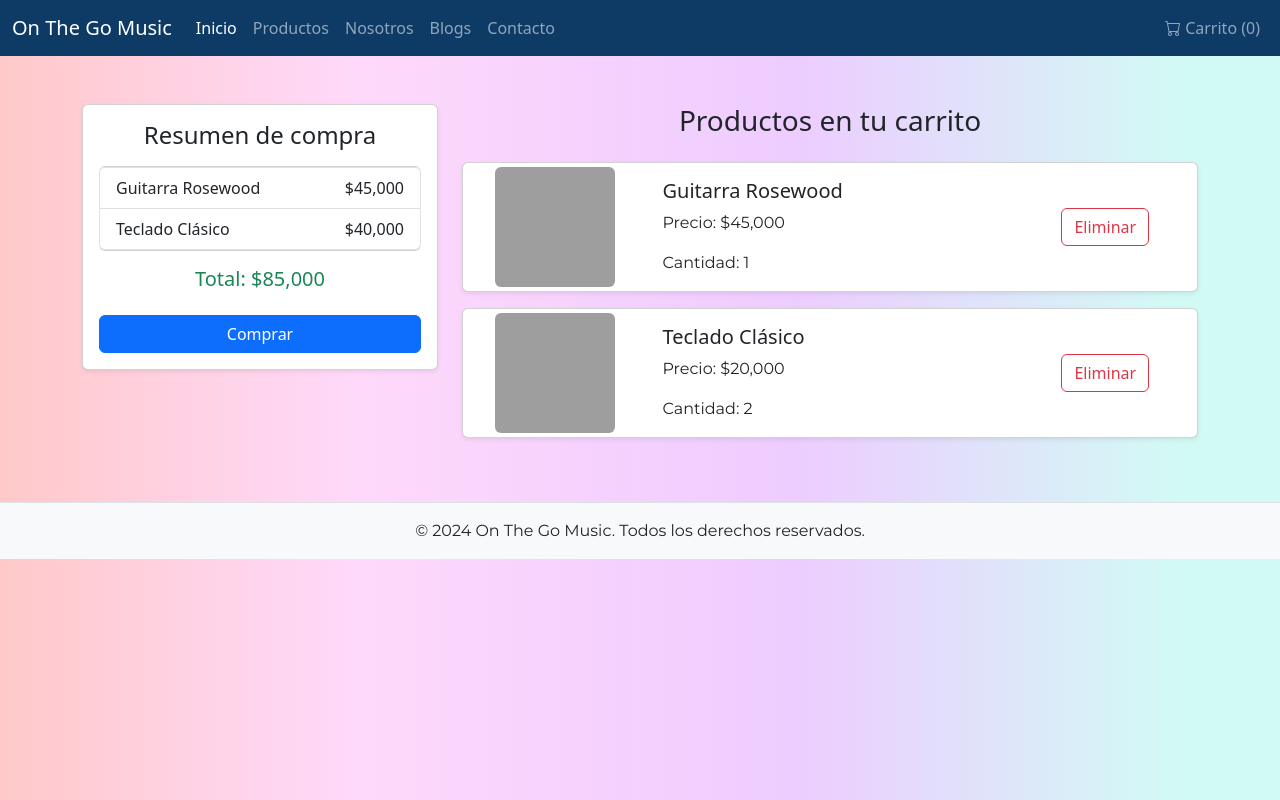
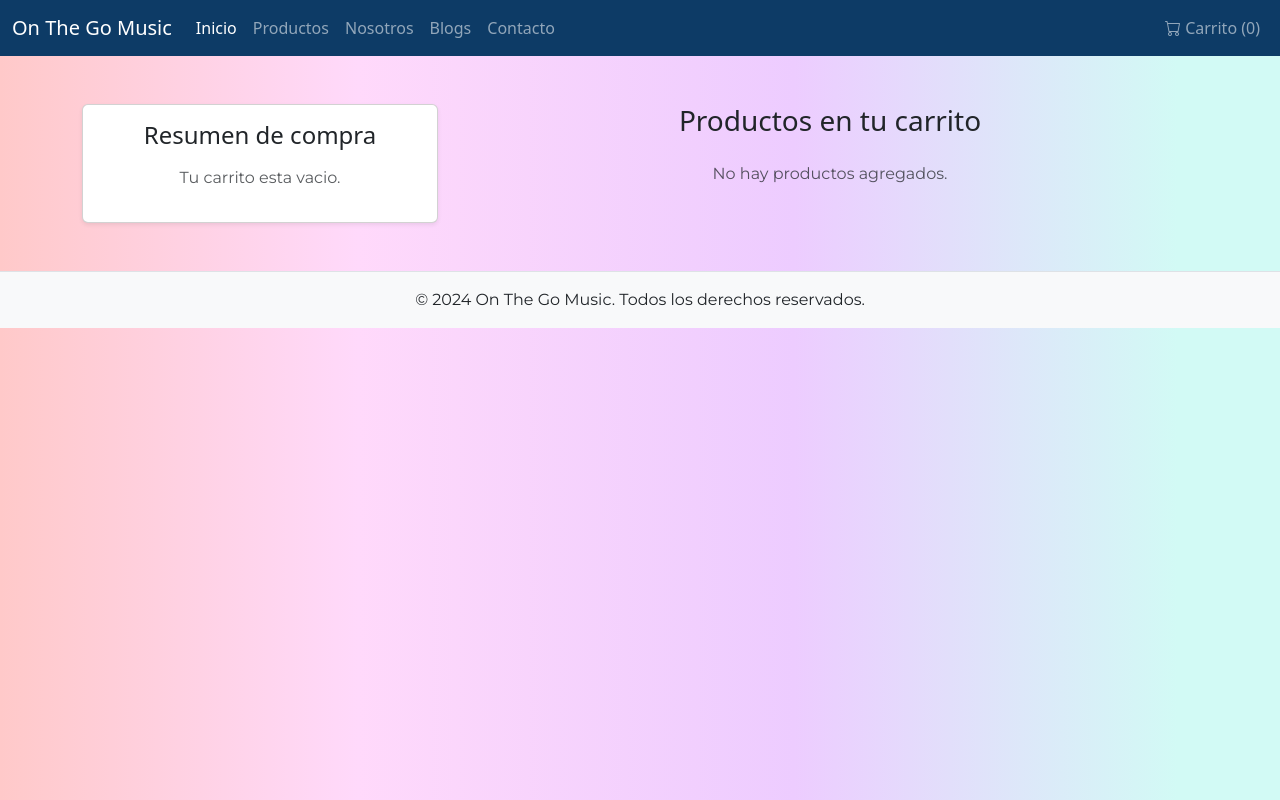
Before and after one commit to DamagedGhost/otgm-react, a React (Create React App) app: page /carrito in a window 1280 px wide. Built offline with nearby package versions, Linux system fonts and the light colour scheme; grey boxes are pictures that could not be loaded.

Commit message:
CarritoPe2.0

```diff
--- a/src/App.js
+++ b/src/App.js
@@ -41,7 +41,6 @@ function App() {
         <Route path="/blogs/blog2" element={<Blog2Page />} />
         <Route path="/contacto" element={<ContactoPage />} />
         <Route path="/carrito" element={<CarritoPage />} />
-        <Route path="/carrito" element={<CarritoPage />} />
         <Route path="/compra" element={<CompraPage />} />
         <Route path="/pago-correcto" element={<PagoCorrectoPage />} />
         <Route path="/pago-error" element={<PagoErrorPage />} />
--- a/src/components/organisms/NavBar.js
+++ b/src/components/organisms/NavBar.js
@@ -1,6 +1,26 @@
 import { Link } from 'react-router-dom';
+import { useEffect, useState } from 'react';
 
-const Navbar = () => (
+const Navbar = () => {
+  const [cartCount, setCartCount] = useState(0);
+
+  useEffect(() => {
+    const updateCartCount = () => {
+      const storedCart = JSON.parse(localStorage.getItem('cart')) || [];
+      const totalItems = storedCart.reduce((acc, item) => acc + item.cantidad, 0);
+      setCartCount(totalItems);
+    };
+
+    updateCartCount();
+    window.addEventListener('storage', updateCartCount);
+    window.addEventListener('focus', updateCartCount);
+    return () => {
+      window.removeEventListener('storage', updateCartCount);
+      window.removeEventListener('focus', updateCartCount);
+    };
+  }, []);
+
+  return (
     <nav className="navbar navbar-expand-lg navbar-dark navbar-custom">
       <div className="container-fluid">
         <Link className="navbar-brand" to="/">On The Go Music</Link>
@@ -15,9 +35,15 @@ const Navbar = () => (
           <li><Link className="nav-link" to="/contacto">Contacto</Link></li>
         </ul>
         <ul className="navbar-nav ms-auto">
-        <li><Link className="nav-link" to="/carrito"><i className="bi bi-cart"></i> Carrito (0)</Link></li>
+          <li>
+            <Link className="nav-link" to="/carrito">
+              <i className="bi bi-cart"></i> Carrito ({cartCount})
+            </Link>
+          </li>
         </ul>
       </div>
     </nav>
   );
+};
+
 export default Navbar;
--- a/src/pages/Carrito/CarritoPage.js
+++ b/src/pages/Carrito/CarritoPage.js
@@ -1,65 +1,134 @@
-import React, { useState } from 'react';
+import React, { useState, useEffect } from 'react';
 import MainTemplate from '../../templates/MainTemplate';
 import Button from '../../components/atoms/Button';
 import { useNavigate } from 'react-router-dom';
 
 const CarritoPage = () => {
   const navigate = useNavigate();
+  const [cart, setCart] = useState([]);
 
-  // Productos simulados en el carrito (puedes conectar esto a useProductsViewModel o a localStorage)
-  const [cart, setCart] = useState([
-    { id: 1, nombre: 'Guitarra Rosewood', precio: 45000, cantidad: 1, imagen: 'https://audiomusicacl.vtexassets.com/arquivos/ids/192797/1-guitarra-acustica-vizcaya-con-cuerdas-de-nylon-arcg39-rb-207758.jpg?v=638556328914200000' },
-    { id: 2, nombre: 'Teclado Clásico', precio: 20000, cantidad: 2, imagen: 'https://casaroyal.vtexassets.com/arquivos/ids/162255/111977_1.jpg?v=638774932664670000' },
-  ]);
+  // Cargar carrito desde localStorage al entrar
+  useEffect(() => {
+    const cargarCarrito = () => {
+      try {
+        const data = localStorage.getItem('cart');
+        if (data) {
+          const parsed = JSON.parse(data);
+          console.log('Carrito cargado:', parsed);
+          setCart(parsed);
+        } else {
+          console.log('No hay carrito guardado');
+          setCart([]);
+        }
+      } catch (error) {
+        console.error('Error leyendo carrito:', error);
+        setCart([]);
+      }
+    };
 
-  const total = cart.reduce((acc, item) => acc + item.precio * item.cantidad, 0);
+    cargarCarrito();
+    window.addEventListener('focus', cargarCarrito);
 
+    return () => window.removeEventListener('focus', cargarCarrito);
+  }, []);
+
+  // Escuchar cambios del carrito entre pestañas o componentes
+  useEffect(() => {
+    const syncCarrito = (event) => {
+      if (event.key === 'cart') {
+        const updated = JSON.parse(event.newValue) || [];
+        console.log('Carrito sincronizado:', updated);
+        setCart(updated);
+      }
+    };
+
+    window.addEventListener('storage', syncCarrito);
+    return () => window.removeEventListener('storage', syncCarrito);
+  }, []);
+
+  // Calcular total
+  const total = cart.reduce((acc, item) => acc + item.price * item.cantidad, 0);
+
+  // Eliminar producto
+  const handleEliminar = (title) => {
+    const updated = cart.filter((item) => item.title !== title);
+    setCart(updated);
+    localStorage.setItem('cart', JSON.stringify(updated));
+  };
+
+  // Vaciar carrito
+  const handleVaciar = () => {
+    setCart([]);
+    localStorage.removeItem('cart');
+  };
+
+  // Navegar a compra
   const handleComprar = () => {
-    navigate('/compra'); // Redirige al checkout
+    navigate('/compra');
+  };
+
+  // Ir a seguir comprando
+  const handleSeguirComprando = () => {
+    navigate('/productos');
   };
 
   return (
     <MainTemplate>
       <main className="container my-5">
         <div className="row">
-          {/* 🧾 Columna izquierda: resumen de pago */}
+          {/* Columna izquierda */}
           <div className="col-md-4">
             <div className="card p-3 shadow-sm">
               <h4 className="mb-3 text-center">Resumen de compra</h4>
+              {cart.length === 0 ? (
+                <p className="text-center text-muted">Tu carrito esta vacio.</p>
+              ) : (
+                <>
                   <ul className="list-group mb-3">
-                {cart.map((item) => (
-                  <li key={item.id} className="list-group-item d-flex justify-content-between align-items-center">
-                    <span>{item.nombre}</span>
-                    <span>${(item.precio * item.cantidad).toLocaleString()}</span>
+                    {cart.map((item, index) => (
+                      <li
+                        key={index}
+                        className="list-group-item d-flex justify-content-between align-items-center"
+                      >
+                        <span>{item.title}</span>
+                        <span>${(item.price * item.cantidad).toLocaleString()}</span>
                       </li>
                     ))}
                   </ul>
-              <h5 className="text-success text-center">Total: ${total.toLocaleString()}</h5>
-              <div className="d-grid mt-3">
-                <Button
-                  label="Comprar"
-                  variant="primary"
-                  onClick={handleComprar}
-                  fullWidth
-                />
+                  <h5 className="text-success text-center">
+                    Total: ${total.toLocaleString()}
+                  </h5>
+                  <div className="d-grid mt-3 gap-2">
+                    <Button label="Comprar" variant="primary" onClick={handleComprar} fullWidth />
+                    <Button label="Vaciar carrito" variant="outline-danger" onClick={handleVaciar} />
+                    <Button label="Seguir comprando" variant="outline-secondary" onClick={handleSeguirComprando} />
                   </div>
+                </>
+              )}
             </div>
           </div>
 
-          {/*  Columna derecha: lista de productosS
-           */}
+          {/* Columna derecha */}
           <div className="col-md-8">
             <h3 className="mb-4 text-center">Productos en tu carrito</h3>
-            {cart.map((item) => (
-              <div key={item.id} className="card mb-3 shadow-sm">
+            {cart.length === 0 ? (
+              <p className="text-center text-muted">No hay productos agregados.</p>
+            ) : (
+              cart.map((item, index) => (
+                <div key={index} className="card mb-3 shadow-sm">
                   <div className="row g-0 align-items-center">
                     <div className="col-md-3 text-center">
-                    <img src={item.imagen} alt={item.nombre} className="img-fluid rounded" style={{ width: '120px', height: '120px', objectFit: 'cover' }} />
+                      <img
+                        src={item.image}
+                        alt={item.title}
+                        className="img-fluid rounded"
+                        style={{ width: '120px', height: '120px', objectFit: 'cover' }}
+                      />
                     </div>
                     <div className="col-md-6">
                       <div className="card-body">
-                      <h5 className="card-title">{item.nombre}</h5>
-                      <p className="card-text">Precio: ${item.precio.toLocaleString()}</p>
+                        <h5 className="card-title">{item.title}</h5>
+                        <p className="card-text">Precio: ${item.price.toLocaleString()}</p>
                         <p className="card-text">Cantidad: {item.cantidad}</p>
                       </div>
                     </div>
@@ -67,12 +136,13 @@ const CarritoPage = () => {
                       <Button
                         label="Eliminar"
                         variant="outline-danger"
-                      onClick={() => setCart(cart.filter((p) => p.id !== item.id))}
+                        onClick={() => handleEliminar(item.title)}
                       />
                     </div>
                   </div>
                 </div>
-            ))}
+              ))
+            )}
           </div>
         </div>
       </main>
--- a/src/pages/Productos/ProductosPage.js
+++ b/src/pages/Productos/ProductosPage.js
@@ -7,29 +7,52 @@ import Button from '../../components/atoms/Button';
 const ProductosPage = () => {
   const { products } = useProductsViewModel();
 
+  const handleAddToCart = (product) => {
+    const storedCart = JSON.parse(localStorage.getItem('cart')) || [];
+
+    const existingProduct = storedCart.find((item) => item.title === product.title);
+    let updatedCart;
+
+    if (existingProduct) {
+      updatedCart = storedCart.map((item) =>
+        item.title === product.title
+          ? { ...item, cantidad: item.cantidad + 1 }
+          : item
+      );
+    } else {
+      updatedCart = [...storedCart, { ...product, cantidad: 1 }];
+    }
+
+    localStorage.setItem('cart', JSON.stringify(updatedCart));
+    console.log('✅ Carrito actualizado:', updatedCart);
+    alert(product.title + ' agregado al carrito');
+  };
+
   return (
     <MainTemplate>
       <main id="productos" className="container my-5">
         <h2 className="text-center mb-4">Nuestros Productos</h2>
         <div className="row row-cols-1 row-cols-md-4 g-3">
-          {products.map((product) => (
-            <div className="col" key={product.title}>
+          {products.map((product, index) => (
+            <div className="col" key={index}>
               <div className="card h-100 text-center shadow-sm">
                 <Link to={`/productos/${product.title.replace(/\s+/g, '-').toLowerCase()}`}>
                   <img
                     src={product.image}
                     className="card-img-top"
                     alt={product.title}
-                    style={{ cursor: 'pointer' }}
+                    style={{ cursor: 'pointer', height: '200px', objectFit: 'contain' }}
                   />
                 </Link>
                 <div className="card-body d-flex flex-column justify-content-between">
                   <h5 className="card-title">{product.title}</h5>
-                  <p className="card-text fw-bold text-danger">${product.price.toLocaleString()}</p>
+                  <p className="card-text fw-bold text-danger">
+                    ${product.price.toLocaleString()}
+                  </p>
                   <Button
                     label="Agregar al carrito"
                     variant="outline-primary"
-                    onClick={() => {}}
+                    onClick={() => handleAddToCart(product)}
                   />
                 </div>
               </div>
```
Also changed, not shown: src/pages/Productos/DetalleProdPage.js (+31 -15 lines). Lines whose indentation alone changed are shown as unchanged.
